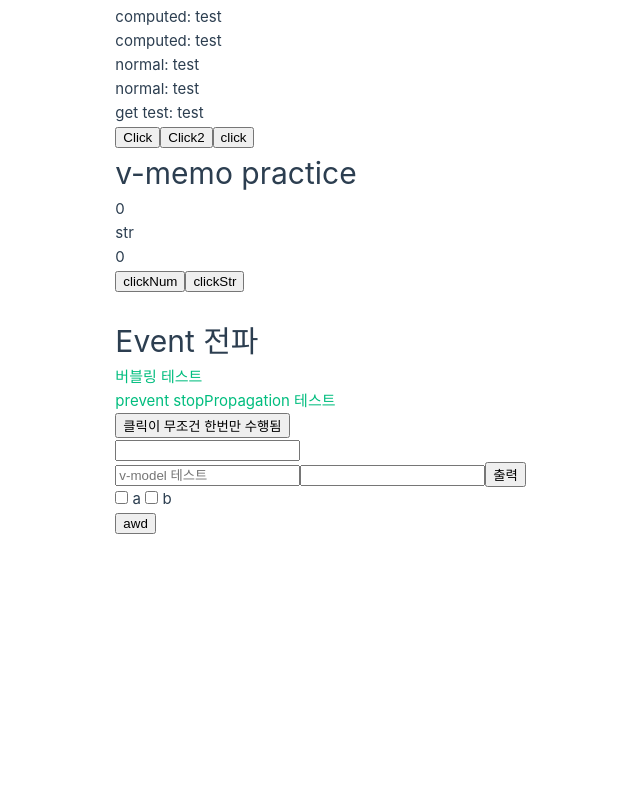
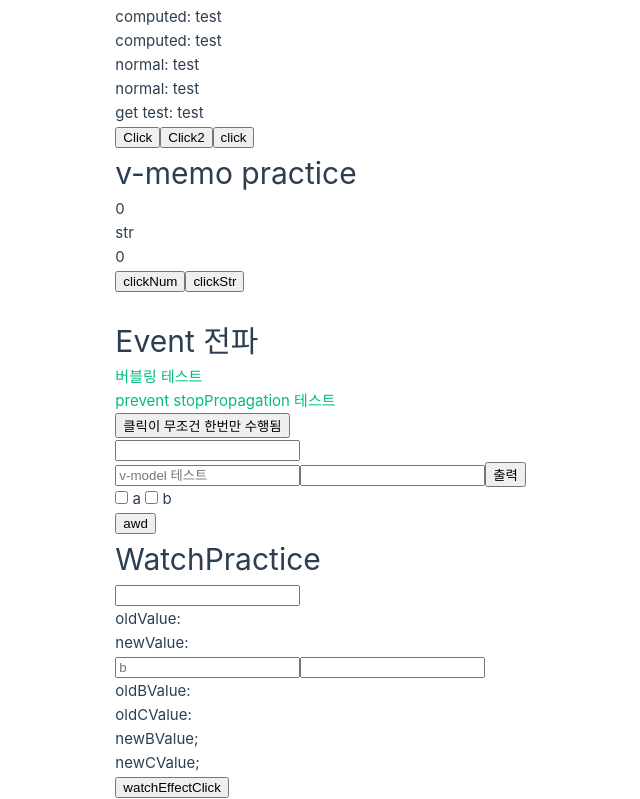
Before and after one commit to CJW23/Study-Note-PJ, a Vue app in the folder frontend/vue3-practice/: page / in a window 1280 px wide. Shown: the part 284-1083 px from the top of the page, without its empty margins (37-677 px from the left). Before the commit the page ends 819 px from the top, so only its background shows below. Built offline with nearby package versions, Linux system fonts and the light colour scheme.

Commit message:
Vue3 문법 공부 및 정리중

```diff
--- a/frontend/vue3-practice/src/App.vue
+++ b/frontend/vue3-practice/src/App.vue
@@ -45,6 +45,10 @@
     <div>
       <VModelPractice/>
     </div>
+    <div>
+      <h1>WatchPractice</h1>
+      <WatchPractice/>
+    </div>
   </div>
 </template>
 <script>
@@ -53,9 +57,10 @@ import ComputedPractice from '@/components/ComputedPractice.vue';
 import VMemoPractice from "@/components/VMemoPractice.vue";
 import EventPractice from "@/components/EventPractice.vue";
 import VModelPractice from "@/components/VModelPractice.vue";
+import WatchPractice from "@/components/WatchPractice.vue";
 
 export default {
-  components: {VModelPractice, EventPractice, VMemoPractice, ComputedPractice},
+  components: {WatchPractice, VModelPractice, EventPractice, VMemoPractice, ComputedPractice},
   /**setUp() hook은 Composition API 사용을 위한 진입점 역할
    * 컴포넌트 인스턴스가 *생성되기전*에 호출
    * 첫번째 매개변수에 props올 수 있음
--- /dev/null
+++ b/frontend/vue3-practice/src/components/WatchPractice.vue
@@ -0,0 +1,85 @@
+<template>
+  <input type="text" v-model="a"/>
+  <div>
+    oldValue: {{ oValue }} <br>
+    newValue: {{ nValue }}
+  </div>
+  <input type="text" v-model="b" placeholder="b"/>
+  <input type="text" v-model="c" pattern="c"/>
+  <div>
+    oldBValue: {{ oB }}<br>
+    oldCValue: {{ oC }}<br>
+    newBValue; {{ nB }}<br>
+    newCValue; {{ nC }}<br>
+  </div>
+  <div>
+    <button @click="h">watchEffectClick</button>
+  </div>
+</template>
+
+<script>
+import {reactive, ref, watch, watchEffect} from "vue";
+
+export default {
+  name: "WatchPractice",
+  setup() {
+    const a = ref('');
+    const nValue = ref('');
+    const oValue = ref('');
+
+    watch(a, (newValue, oldValue) => {
+      nValue.value = newValue;
+      oValue.value = oldValue;
+    });
+
+    const b = ref('');
+    const c = ref('');
+    const nB = ref('');
+    const nC = ref('');
+    const oB = ref('');
+    const oC = ref('');
+
+    //배열 값중 하나가 변경되도 watch에 감지됨
+    watch([b, () => c.value], ([newB, newC], [oldB, oldC]) => {
+      nB.value = newB;
+      nC.value = newC;
+      oB.value = oldB;
+      oC.value = oldC;
+    })
+
+    const d = reactive({
+      dd: ''
+    });
+    //하위 속성만 탐지하고 싶으면 getter 방식으로 넘겨야함
+    //string만 보내면 인자를 넘긴후에 변경을 알 수 없다
+    //하지만 object or 함수를 넘기면 변경을 감지할 수 있다 (함수를 실행하거나 object를 보거나)
+    watch((() => d.dd), (newD, oldD) => {
+      console.log(oldD, newD);
+    })
+
+    const e = ref('바로 실행');
+    //immediate 옵션 true인 경우 변경 감지가 안되도 바로 한번 수행
+    watch(e, (newV, oldV) => {
+      //결과: 바로 실행 undefined
+      console.log(newV, oldV);
+    }, {immediate: true})
+
+    const f = ref('');
+    const g = ref('');
+    const h = () => {
+      f.value = f.value += '!';
+      g.value = g.value += '!';
+    }
+    //최초 한번 무조건 수행
+    //속성을 명시하지 않고 함수내에 들어있는 속성들을 감지
+    watchEffect(() => {
+      console.log("watchEffect")
+      console.log(f.value);
+      console.log(g.value);
+    })
+    return {
+      a, nValue, oValue, b, c, nB, nC, oB, oC, d, h
+    }
+  }
+}
+</script>
```
